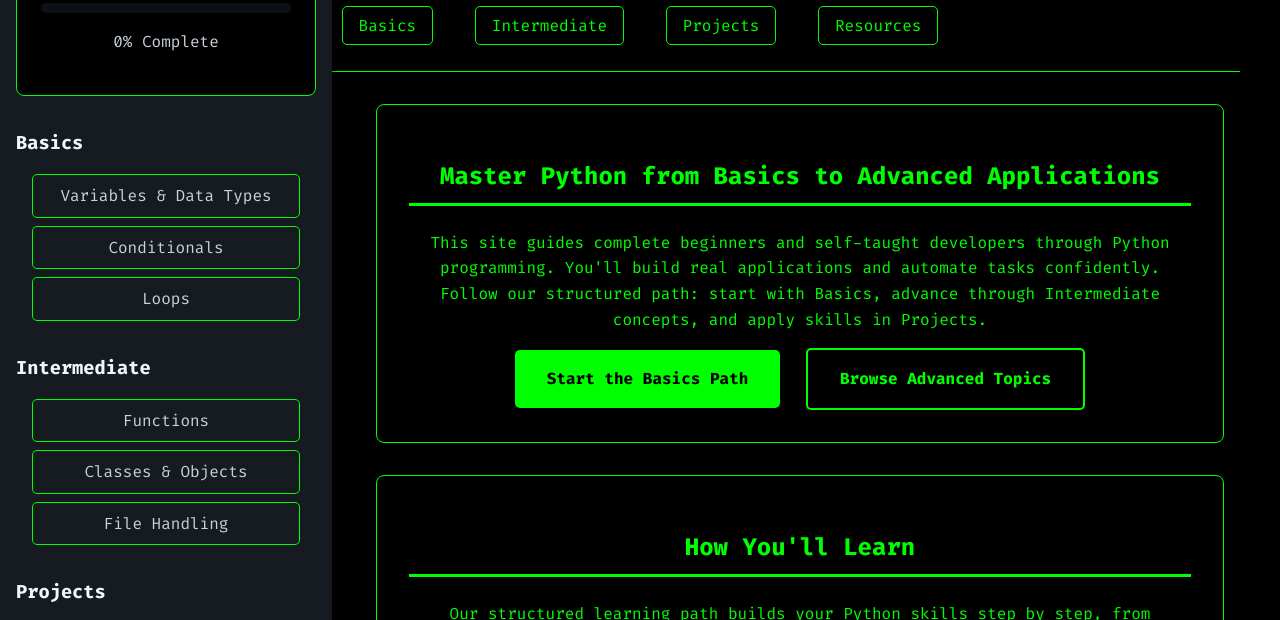
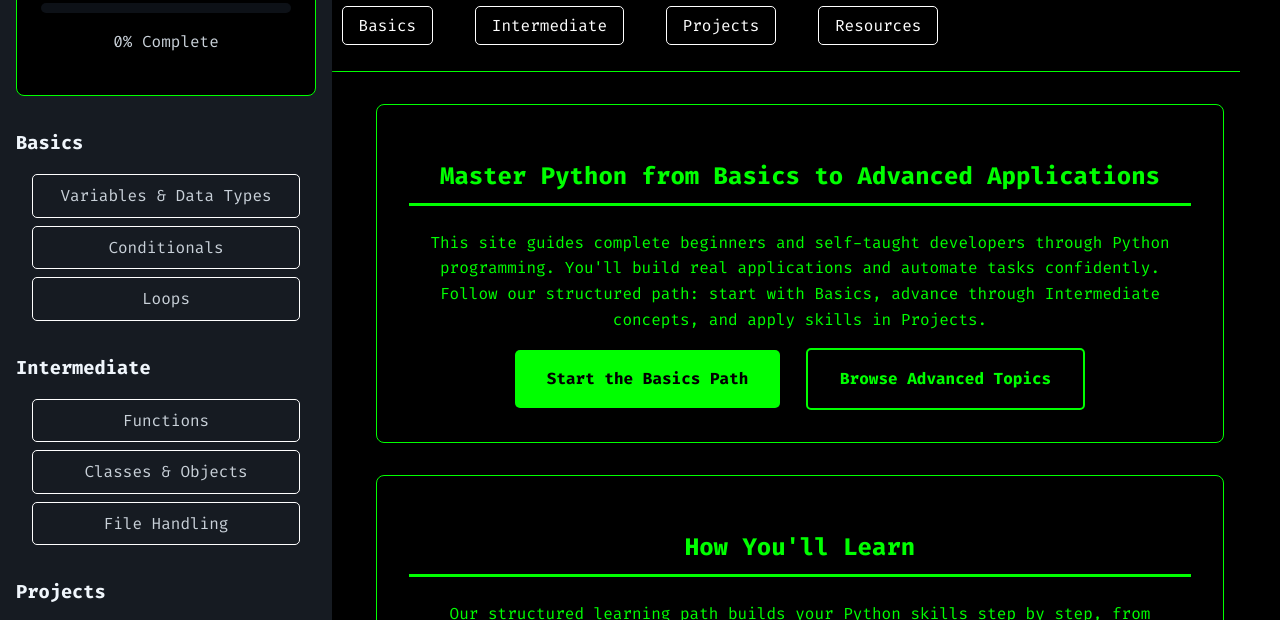
Before and after one commit to jjaspreetsingh/learn-python, a website: page index.html in a window 1280 px wide. Shown: the part 119-739 px from the top of the page. Drawn offline with Linux system fonts and the light colour scheme.

Commit message:
Change all clickable links to white color

```diff
--- a/styles.css
+++ b/styles.css
@@ -34,11 +34,11 @@ nav {
 }
 
 nav a {
-    color: #00ff00;
+    color: #ffffff;
     text-decoration: none;
     margin: 0 1rem;
     padding: 0.5rem 1rem;
-    border: 1px solid #00ff00;
+    border: 1px solid #ffffff;
     border-radius: 5px;
     transition: background-color 0.3s;
 }
@@ -105,7 +105,7 @@ li {
 }
 
 a {
-    color: #00ff00;
+    color: #ffffff;
     text-decoration: none;
 }
 
```
